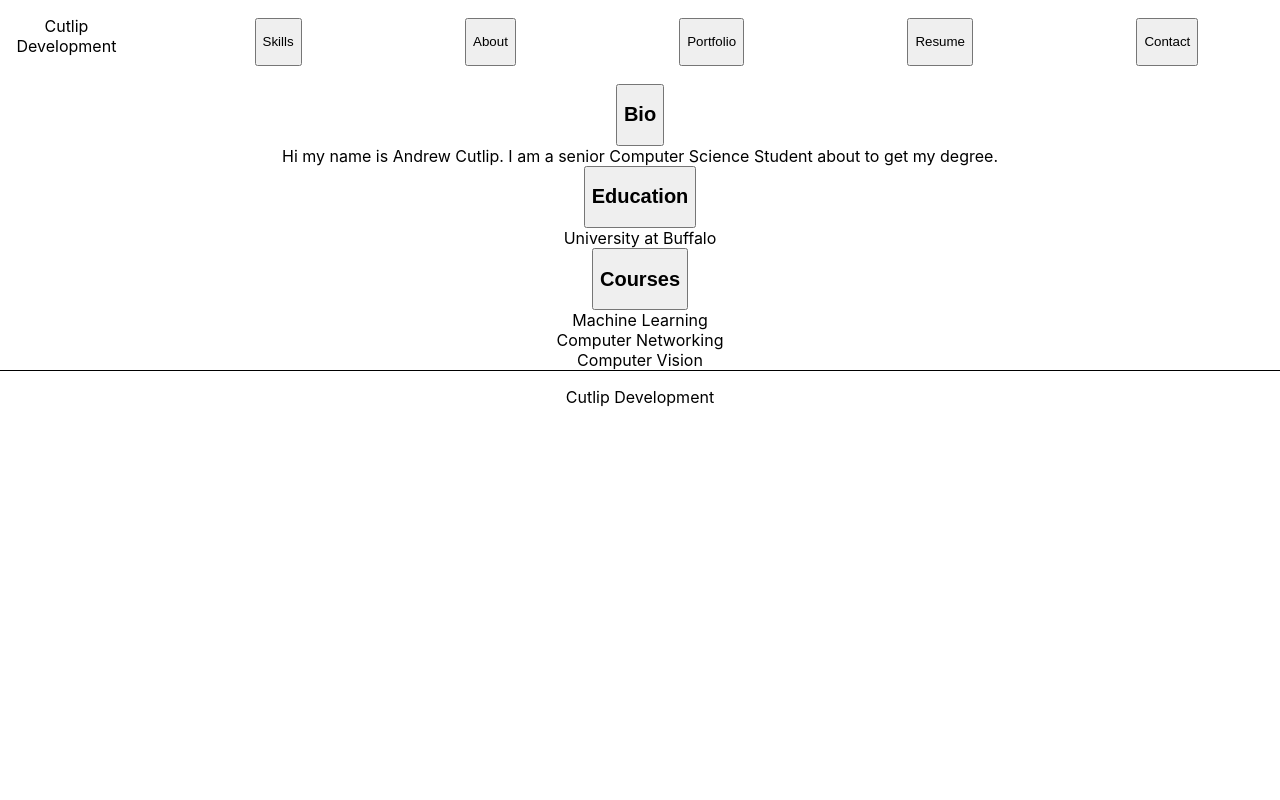
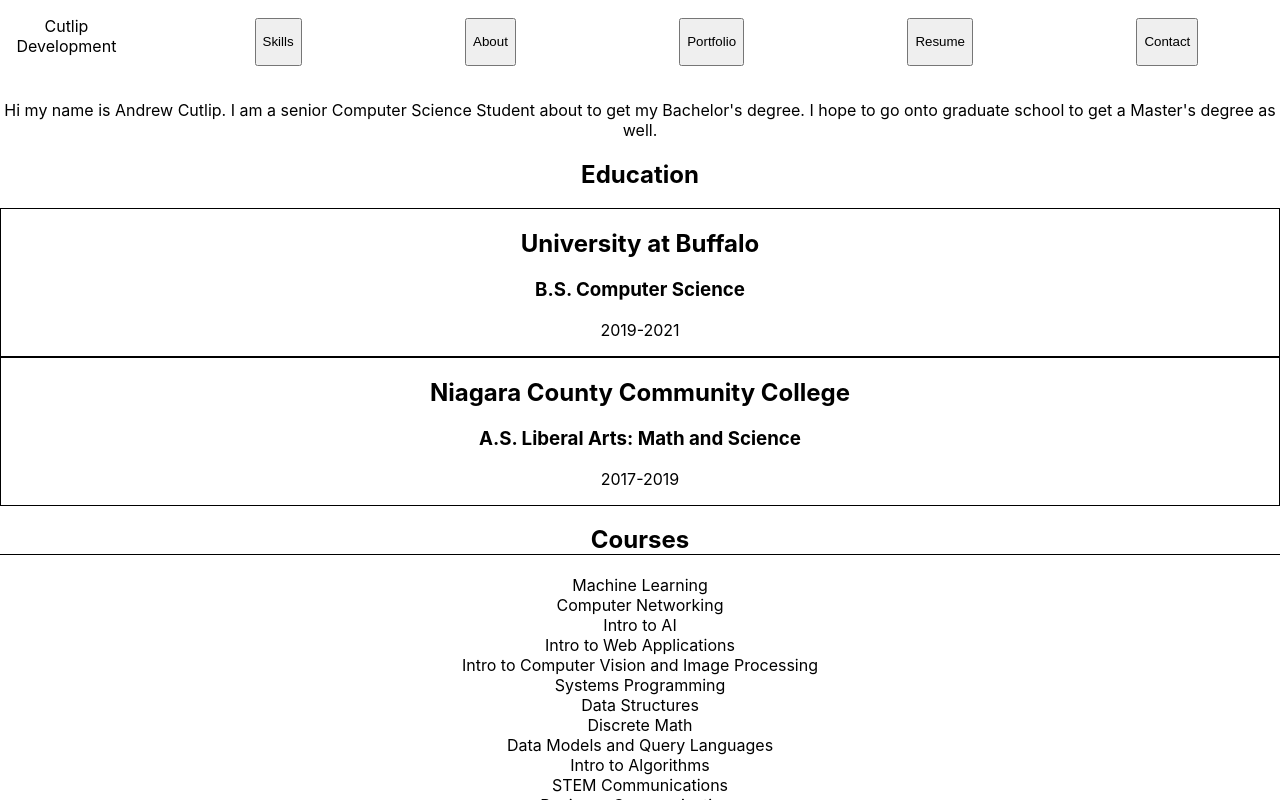
Before and after one commit to Andrew-Cutlip/Cutlip-Development, a React (Create React App) app: page / in a window 1280 px wide. Both pictures are taken after a click on the button "About". Shown: the top 800 px of the page. Built offline with nearby package versions, Linux system fonts and the light colour scheme.

Commit message:
Adds More to about and skills

```diff
--- a/src/App.css
+++ b/src/App.css
@@ -21,6 +21,14 @@
   justify-content: space-around;
   align-items: center;
   width: 100%;
+}
+
+.card {
+  border: 1px solid black;
+}
+
+.collapseTab {
+  border-bottom: 1px solid black;
 }
 
 .links {
--- a/src/Card.tsx
+++ b/src/Card.tsx
@@ -20,7 +20,7 @@
         link = <a href={props.link}>{ props.linkTitle }</a>
     };
     return (
-        <div className="Card">
+        <div className="card">
             {title}
             {sub}
             {text}
--- a/src/CollapseList.tsx
+++ b/src/CollapseList.tsx
@@ -20,9 +20,7 @@
     }
     return (
         <div className="collapse">
-            <button onClick={() => setHidden(! hidden)}>
-                <h2 >{props.title}</h2>
-            </button>
+                <h2 onClick={() => setHidden(! hidden)} className="collapseTab">{props.title}</h2>
             {list}
         </div>
     );
--- a/src/PageSection.tsx
+++ b/src/PageSection.tsx
@@ -1,12 +1,36 @@
 import CollapseList from "./CollapseList";
+import Card from "./Card";
 export interface Props {
     title: string,
     items?: string[];
     paragraphs?: string[];
+    cards?: Array<CardItem>
 }
 
+export interface CardItem {
+    title: string;
+    text: string;
+    subtitle?: string;
+    link?: string;
+    linkTitle?: string;
+};
 
-const PageSection: React.FC<Props> = ({title, items = [], paragraphs= []}) => {
+
+
+const PageSection: React.FC<Props> = ({ title, items = [], paragraphs = [], cards = [] }) => {
+
+    let cardList = cards.map((c) => {
+        return (
+            <Card title={c.title} text={c.text} subtitle={c.subtitle} link={c.link} linkTitle={c.linkTitle}>
+            </Card>
+        )
+    })
+
+    let t;
+
+    if (cards.length) {
+        t = <h2>{title}</h2>
+    };
 
     let listItems;
     if ( items.length ) {
@@ -25,8 +49,10 @@
     };
     return (
         <section>
+            { t }
             {listItems}
             {p}
+            {cardList}
         </section>
     );
 }
--- a/src/pages/AboutPage.tsx
+++ b/src/pages/AboutPage.tsx
@@ -2,16 +2,34 @@
 
 const bio = {
     name: "Bio",
-    items: [
-        "Hi my name is Andrew Cutlip. I am a senior Computer Science Student about to get my degree."
+    para: [
+        `Hi my name is Andrew Cutlip. I am a senior Computer Science Student about to get my Bachelor's degree.
+        I hope to go onto graduate school to get a Master's degree as well.`
     ]
 };
 
 const education = {
     name: "Education",
-    items: [
-        "University at Buffalo"
+    cards: [
+        {
+            title: "University at Buffalo",
+            subtitle: "B.S. Computer Science",
+            text: "2019-2021"
+        },
+        {
+            title: "Niagara County Community College",
+            subtitle: "A.S. Liberal Arts: Math and Science",
+            text: "2017-2019"
+        }
     ]
+};
+
+export interface CardItem {
+    title: string;
+    text: string;
+    subtitle?: string;
+    link?: string;
+    linkTitle?: string;
 };
 
 const courses = {
@@ -19,20 +37,60 @@
     items: [
         "Machine Learning",
         "Computer Networking",
-        "Computer Vision"
+        "Intro to AI",
+        "Intro to Web Applications",
+        "Intro to Computer Vision and Image Processing",
+        "Systems Programming",
+        "Data Structures",
+        "Discrete Math",
+        "Data Models and Query Languages",
+        "Intro to Algorithms",
+        "STEM Communications",
+        "Business Communications"
     ]
-}
+};
 
-let sectionsList = [bio, education, courses];
+const clubs = {
+    name: "Clubs",
+    items: [
+        "UB ACM",
+        "UB IEEE",
+        "DivTech",
+        "InVenst",
+        "UB Anime Club",
+        "SARPA"
+    ]
+};
+
+const volunteering = {
+    name: "Volunteering",
+    items: [
+        "UB CSE-xplore",
+        "My Brother's Keeper"
+    ]
+};
+
+let sectionsList = [courses, clubs, volunteering];
 let sections = sectionsList.map((section, index) => {
     return (
         <PageSection title={section.name} items={section.items} key={index}></PageSection>
     )
 });
 
+let cards = (
+    <PageSection title={education.name} cards={education.cards}>
+
+    </PageSection>
+)
+
+let b = (
+    <PageSection title={bio.name} paragraphs={bio.para}></PageSection>
+)
 const AboutPage: React.FC = () => {
     return (
         <main>
+            {b}
+            {cards}
             {sections}
         </main>
     );
--- a/src/pages/SkillsPage.tsx
+++ b/src/pages/SkillsPage.tsx
@@ -2,15 +2,52 @@
 
 const languages = {
   title: "Languages",
-  items: ["JS", "Python", "C++"]
+  items: ["JS", "Python", "C++", "C", "HTML", "CSS"]
+}
+
+const web = {
+    title: "Web Technologies",
+    items: [
+        "HTTP",
+        "AJAX Requests",
+        "API Calls",
+        "Web Sockets",
+        "Cookies",
+        "Authentication",
+        "File uploads/downloads",
+        "JSON"
+    ]
+};
+
+const AI = {
+    title: "Artificial Intelligence",
+    items: [
+        "Genetic Algorithms",
+        "Linear Regression",
+        "Neural Networks",
+        "Perceptrons"
+    ]
 }
 
 
 const SkillsPage: React.FC = () => {
+    const w = (
+        <PageSection title={web.title} items={web.items}>
+
+        </PageSection>
+    );
+    const ai = (
+        <PageSection title={AI.title} items={AI.items}>
+
+        </PageSection>
+    )
+
     return (
         <main>
             <PageSection title={languages.title} items={languages.items}>
             </PageSection>
+            {w}
+            {ai}
         </main>
     );
 }
```
